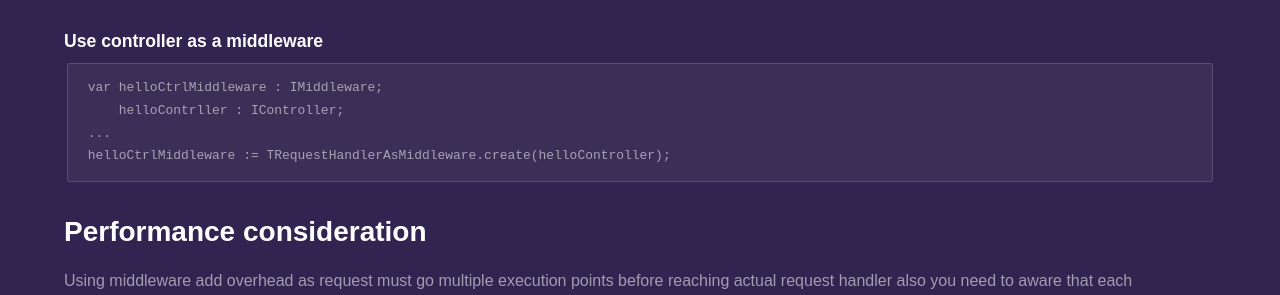
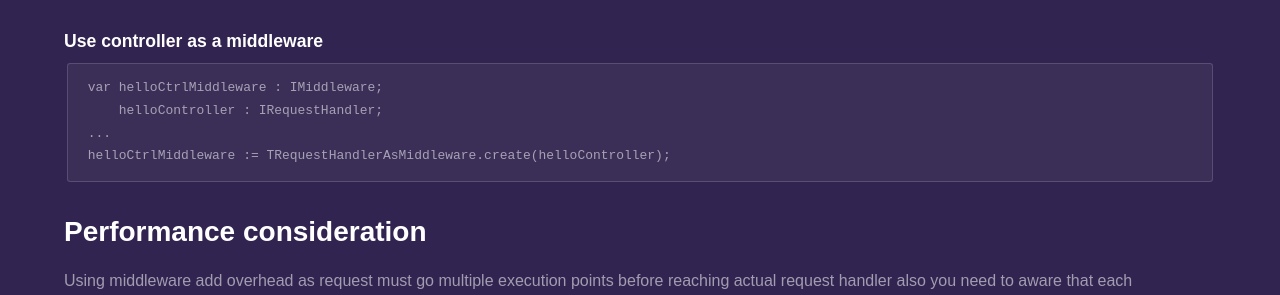
Before and after one commit to fanoframework/fanoframework.github.io, a Jekyll site: the page built from middlewares/index.md, in a window 1280 px wide and 900 px high, scrolled down 8415 px. Shown: the part 180-475 px from the top of the window. Built offline with Jekyll 4.4.1, drawn with Linux system fonts in a browser that asks for light colours; our own code applies the rules of GitHub Pages for plain Markdown files.

Commit message:
Update index.md

````diff
--- a/middlewares/index.md
+++ b/middlewares/index.md
@@ -338,7 +338,7 @@ corsAuthAjax := TCompositeMiddleware.create([cors, authOnly, ajaxOnly]);
 
 ```
 var helloCtrlMiddleware : IMiddleware;
-    helloContrller : IController;
+    helloController : IRequestHandler;
 ...
 helloCtrlMiddleware := TRequestHandlerAsMiddleware.create(helloController);
 ```
````
